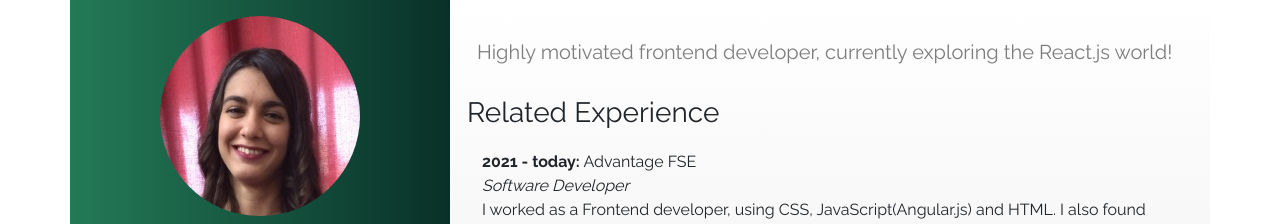
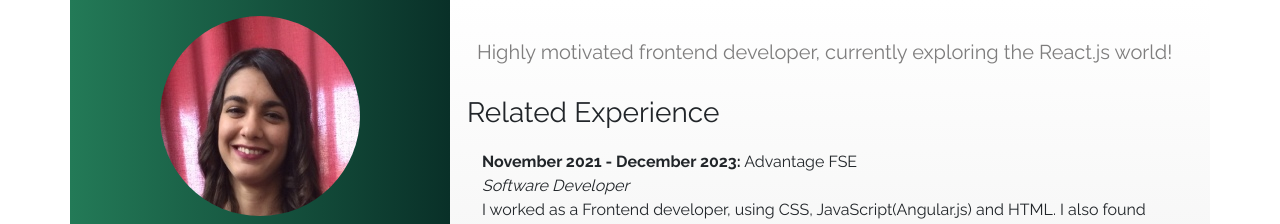
Before and after one commit to todorito/my-cv, a plain HTML site: page index.html in a window 1280 px wide. Shown: the top 224 px of the page. Drawn offline with Linux system fonts and the light colour scheme.

Commit message:
Fixed date of related experience

```diff
--- a/index.html
+++ b/index.html
@@ -49,7 +49,7 @@
                 <div>
                     <h3 class="heading ">Related Experience</h3>
                     <ul class="list">
-                        <li><b>2021 - today:</b> Advantage FSE<br />
+                        <li><b>November 2021 - December 2023:</b> Advantage FSE<br />
                             <i>Software Developer</i>
                             <p>I worked as a Frontend developer, using CSS, JavaScript(Angular.js) and HTML. I also
                                 found
```
